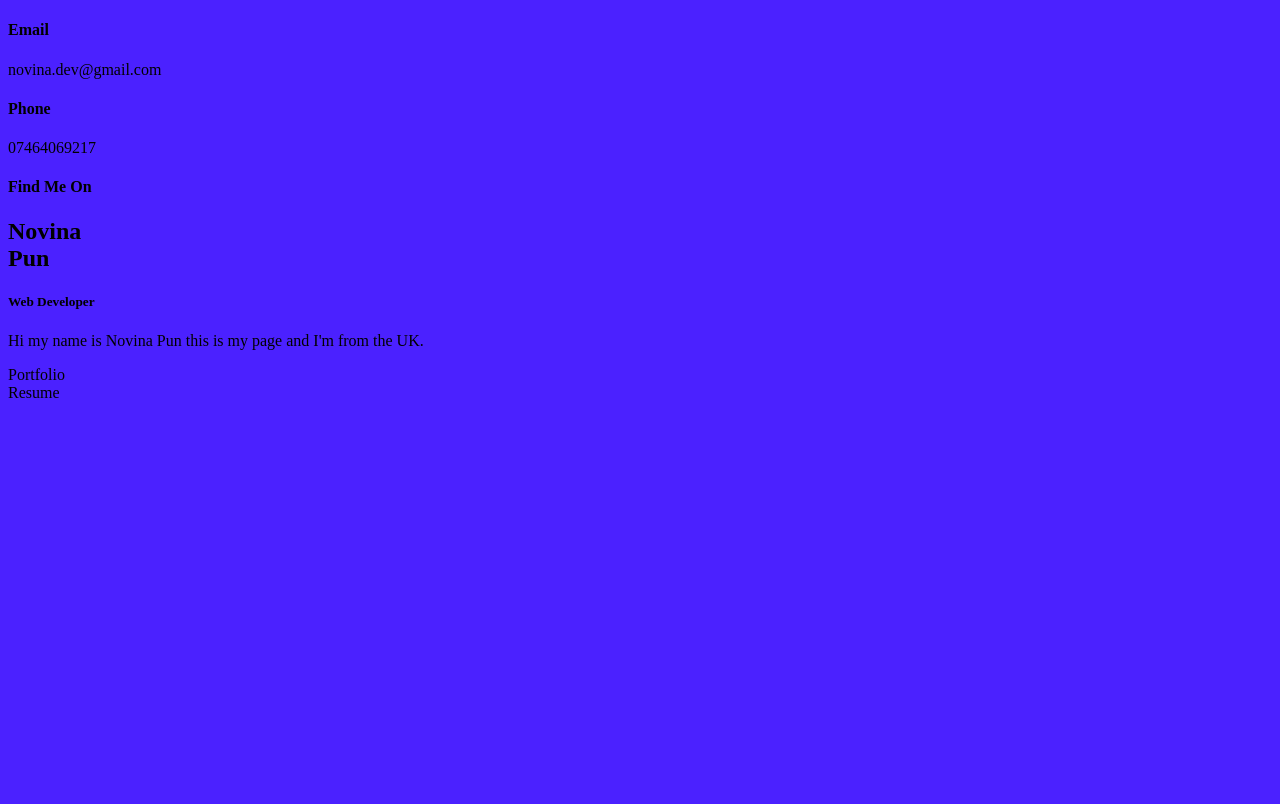
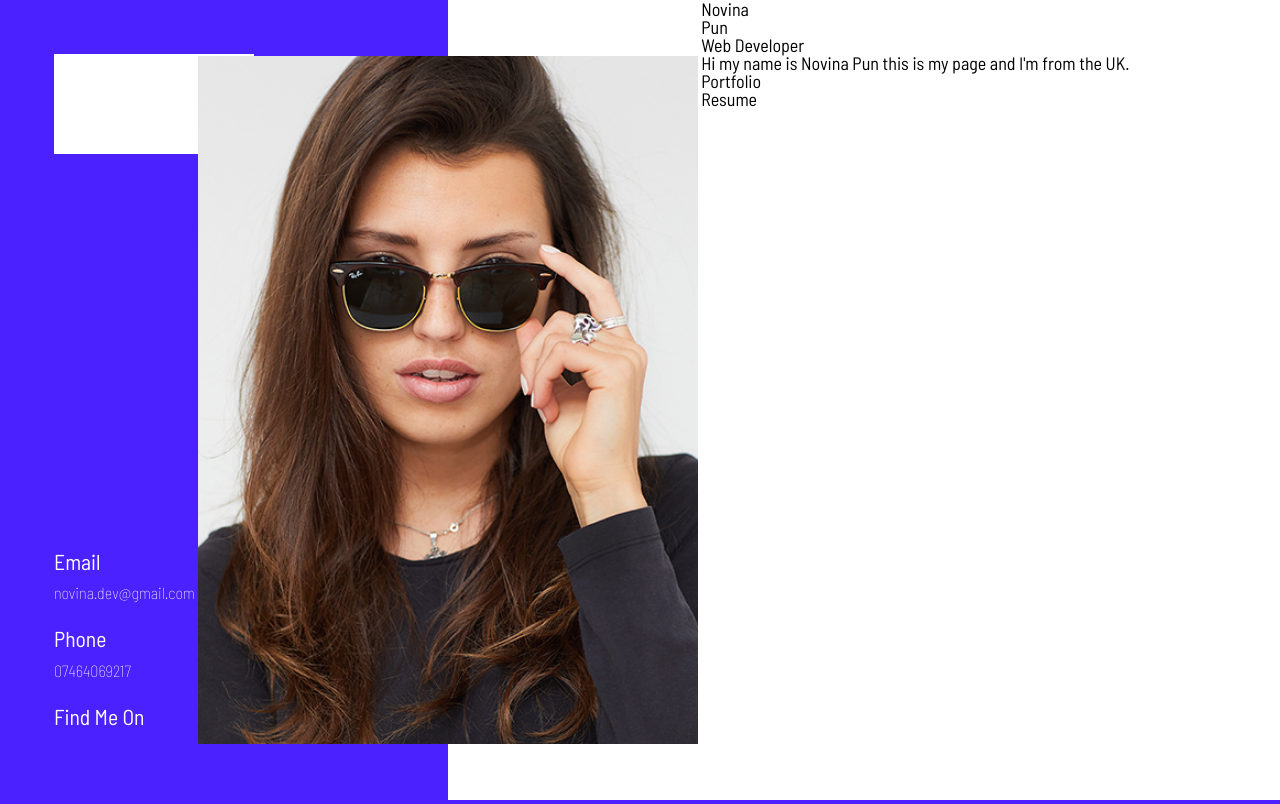
Before and after one commit to novinary/webdevportfolio, a website with bundled scripts: page src/index.html in a window 1280 px wide. Built offline with nearby package versions, Linux system fonts and the light colour scheme.

Commit message:
Finished working on contact details and image positioning

```diff
--- a/package.json
+++ b/package.json
@@ -4,6 +4,7 @@
   "description": "",
   "main": "index.js",
   "scripts": {
+    "watch": "parcel src/index.html",
     "test": "echo \"Error: no test specified\" && exit 1"
   },
   "repository": {
--- a/src/index.html
+++ b/src/index.html
@@ -1,6 +1,10 @@
 <!DOCTYPE html>
 <html lang="en">
   <head>
+    <link
+      href="https://fonts.googleapis.com/css?family=Barlow+Semi+Condensed:100,300,400,500,600,700&display=swap"
+      rel="stylesheet"
+    />
     <meta charset="UTF-8" />
     <meta name="viewport" content="width=device-width, initial-scale=1.0" />
     <meta http-equiv="X-UA-Compatible" content="ie=edge" />
@@ -26,7 +30,10 @@
       </div>
     </section>
     <section class="content-area">
-      <div class="user-img">
+      <div class="img-container">
+        <div class="user-img"></div>
+      </div>
+      <div class="profile-section">
         <div class="profile">
           <h1>
             Novina <br />
--- /dev/null
+++ b/src/scss/home.scss
@@ -0,0 +1,62 @@
+.home {
+  .logo {
+    background: white;
+    height: 100px;
+    width: 200px;
+  }
+  .info-section {
+    padding: 54px;
+    width: 35%;
+    position: absolute;
+    top: 0;
+    bottom: 0;
+    left: 0;
+
+    .info-box {
+      position: absolute;
+      bottom: 60px;
+      h4 {
+        font-size: 1.2rem;
+        color: $color3;
+        margin: 0.7rem 0;
+      }
+      p {
+        font-size: 0.9rem;
+        font-weight: 100;
+        color: $color3;
+        margin: 0.2rem 0 1.5rem;
+      }
+    }
+  }
+  .content-area {
+    margin-left: 35%;
+    width: 65%;
+    background: white;
+    height: 100%;
+    .img-container {
+      display: inline-block;
+      width: 30%;
+      position: relative;
+      height: 100%;
+
+      .user-img {
+        position: absolute;
+        top: 56px;
+        left: -250px;
+        width: 500px;
+        height: calc(100% - 112px);
+        background: url(../img/model.jpg) no-repeat center center;
+        -webkit-background-size: cover;
+        -moz-background-size: cover;
+        -o-background-size: cover;
+        background-size: cover;
+      }
+    }
+    .profile-section {
+      vertical-align: top;
+      display: inline-block;
+      .profile {
+      }
+    }
+  }
+}
--- a/src/scss/main.scss
+++ b/src/scss/main.scss
@@ -1,5 +1,15 @@
 @import 'variables';
+@import 'home';
+@import 'reset';
 
+* {
+  box-sizing: border-box;
+}
+
+html,
 body {
   background: $color1;
+  font-size: 18px;
+  font-family: 'Barlow Semi Condensed', sans-serif;
+  height: 100%;
 }
--- /dev/null
+++ b/src/scss/reset.scss
@@ -0,0 +1,129 @@
+/* http://meyerweb.com/eric/tools/css/reset/
+   v2.0 | 20110126
+   License: none (public domain)
+*/
+
+html,
+body,
+div,
+span,
+applet,
+object,
+iframe,
+h1,
+h2,
+h3,
+h4,
+h5,
+h6,
+p,
+blockquote,
+pre,
+a,
+abbr,
+acronym,
+address,
+big,
+cite,
+code,
+del,
+dfn,
+em,
+img,
+ins,
+kbd,
+q,
+s,
+samp,
+small,
+strike,
+strong,
+sub,
+sup,
+tt,
+var,
+b,
+u,
+i,
+center,
+dl,
+dt,
+dd,
+ol,
+ul,
+li,
+fieldset,
+form,
+label,
+legend,
+table,
+caption,
+tbody,
+tfoot,
+thead,
+tr,
+th,
+td,
+article,
+aside,
+canvas,
+details,
+embed,
+figure,
+figcaption,
+footer,
+header,
+hgroup,
+menu,
+nav,
+output,
+ruby,
+section,
+summary,
+time,
+mark,
+audio,
+video {
+  margin: 0;
+  padding: 0;
+  border: 0;
+  font-size: 100%;
+  font: inherit;
+  vertical-align: baseline;
+}
+/* HTML5 display-role reset for older browsers */
+article,
+aside,
+details,
+figcaption,
+figure,
+footer,
+header,
+hgroup,
+menu,
+nav,
+section {
+  display: block;
+}
+body {
+  line-height: 1;
+}
+ol,
+ul {
+  list-style: none;
+}
+blockquote,
+q {
+  quotes: none;
+}
+blockquote:before,
+blockquote:after,
+q:before,
+q:after {
+  content: '';
+  content: none;
+}
+table {
+  border-collapse: collapse;
+  border-spacing: 0;
+}
```
Also changed, not shown: src/img/model.jpg (added).
